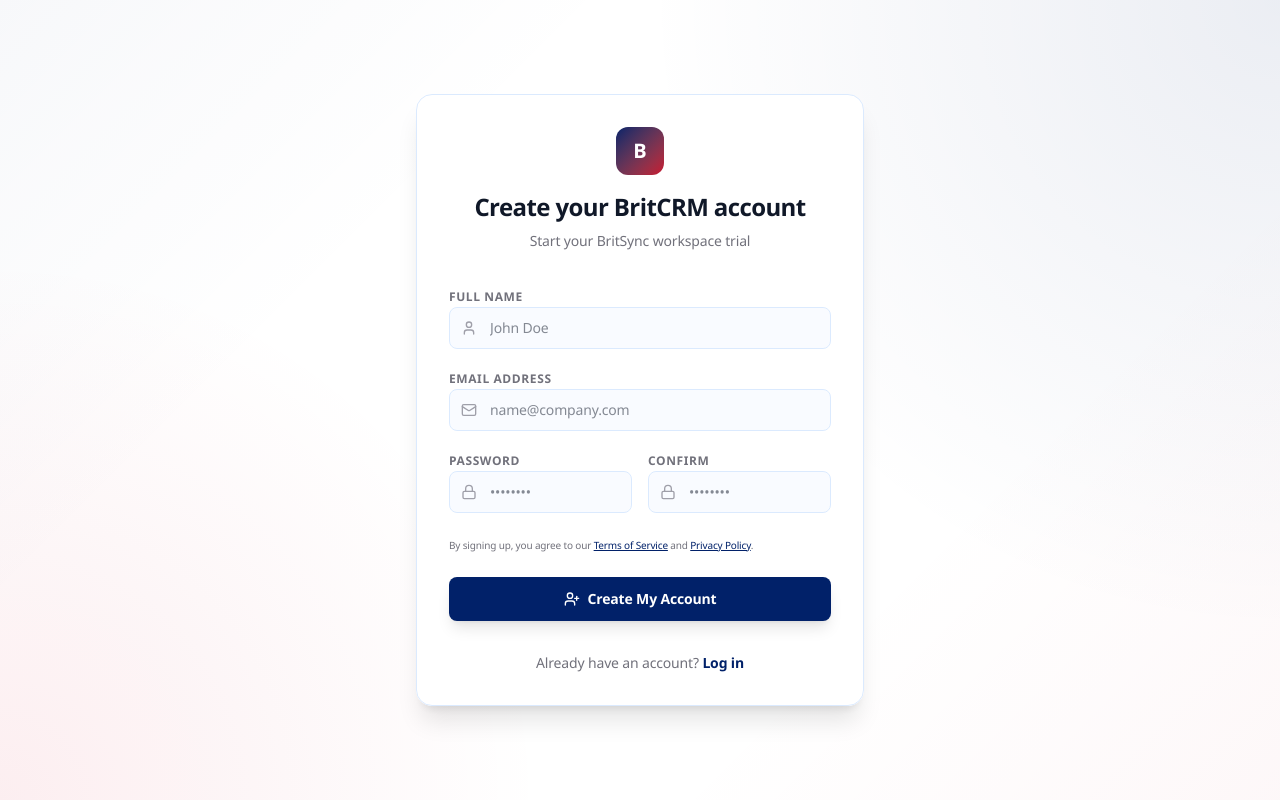
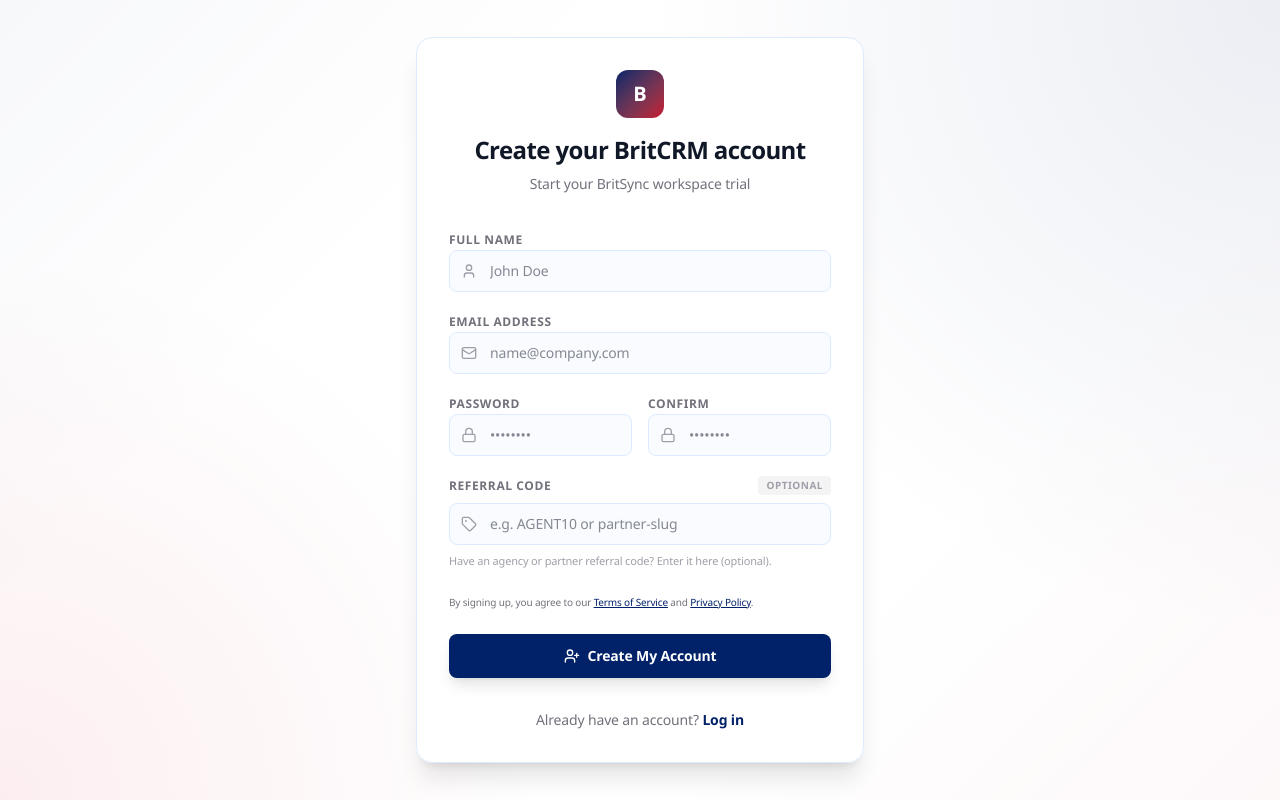
Before and after one commit to britsync07-prog/crm, a Next.js app: page /signup in a window 1280 px wide. Built offline with nearby package versions, Linux system fonts and the light colour scheme; no server answers; the database is empty.

Commit message:
feat(signup): add visible optional referral code input field with auto-prefill and graceful attribution

```diff
--- a/src/app/auth-actions.ts
+++ b/src/app/auth-actions.ts
@@ -53,7 +53,9 @@
   const confirmPassword = formData.get("confirmPassword") as string;
   const inviteToken = formData.get("inviteToken") as string;
   const cookieStore = await cookies();
-  const refCode = ((formData.get("ref") as string) || cookieStore.get("britcrm_ref")?.value || "").trim();
+  const formRef = (formData.get("ref") as string)?.trim();
+  const cookieRef = cookieStore.get("britcrm_ref")?.value?.trim();
+  const refCode = formRef || cookieRef || "";
 
   if (password !== confirmPassword) {
     return { error: "Passwords do not match" };
--- a/src/app/signup/page.tsx
+++ b/src/app/signup/page.tsx
@@ -3,8 +3,8 @@
 import { signupAction } from "@/app/auth-actions";
 import Link from "next/link";
 import { useSearchParams } from "next/navigation";
-import { Mail, Lock, User, UserPlus } from "lucide-react";
-import { useActionState, Suspense } from "react";
+import { Mail, Lock, User, UserPlus, Tag } from "lucide-react";
+import { useActionState, Suspense, useState, useEffect } from "react";
 
 const initialState = { error: null };
 
@@ -12,8 +12,28 @@
   const searchParams = useSearchParams();
   const inviteToken = searchParams.get("invite") ?? "";
   const callbackUrl = searchParams.get("callbackUrl") ?? "";
-  const refCode = searchParams.get("ref") ?? "";
+  const queryRef =
+    searchParams.get("ref") ||
+    searchParams.get("referral") ||
+    searchParams.get("agency") ||
+    "";
+
+  const [refCode, setRefCode] = useState(queryRef);
   const [state, formAction] = useActionState(signupAction as any, initialState);
+
+  // If no referral query param is present, inspect client cookie to pre-fill
+  useEffect(() => {
+    if (!queryRef && typeof document !== "undefined") {
+      const match = document.cookie.match(/(?:^|;\s*)britcrm_ref=([^;]+)/);
+      if (match && match[1]) {
+        try {
+          setRefCode(decodeURIComponent(match[1]));
+        } catch {
+          setRefCode(match[1]);
+        }
+      }
+    }
+  }, [queryRef]);
 
   return (
     <div className="min-h-screen bg-[radial-gradient(circle_at_top_left,rgba(1,33,105,0.14),transparent_42%),radial-gradient(circle_at_bottom_right,rgba(200,16,46,0.14),transparent_42%),#f7f9ff] dark:bg-slate-950 flex items-center justify-center p-6">
@@ -39,7 +59,6 @@
 
           {inviteToken && <input type="hidden" name="inviteToken" value={inviteToken} />}
           {callbackUrl && <input type="hidden" name="callbackUrl" value={callbackUrl} />}
-          {refCode && <input type="hidden" name="ref" value={refCode} />}
 
           <div className="space-y-4">
             <div className="space-y-2">
@@ -96,6 +115,32 @@
                 </div>
               </div>
             </div>
+
+            {/* Optional Referral Code Input */}
+            <div className="space-y-2 pt-1">
+              <div className="flex items-center justify-between">
+                <label className="text-xs font-bold text-zinc-500 uppercase tracking-wider">
+                  Referral Code
+                </label>
+                <span className="text-[10px] font-bold text-zinc-400 uppercase tracking-wider bg-zinc-100 dark:bg-zinc-800 px-2 py-0.5 rounded">
+                  Optional
+                </span>
+              </div>
+              <div className="relative">
+                <Tag className="absolute left-3 top-1/2 -translate-y-1/2 w-4 h-4 text-zinc-400" />
+                <input
+                  name="ref"
+                  type="text"
+                  value={refCode}
+                  onChange={(e) => setRefCode(e.target.value)}
+                  placeholder="e.g. AGENT10 or partner-slug"
+                  className="w-full pl-10 pr-4 py-2.5 rounded-lg border border-blue-100 dark:border-blue-900/30 bg-blue-50/40 dark:bg-blue-950/20 focus:outline-none focus:ring-2 focus:ring-[#012169] transition-all text-sm font-mono placeholder:font-sans"
+                />
+              </div>
+              <p className="text-[11px] text-zinc-400">
+                Have an agency or partner referral code? Enter it here (optional).
+              </p>
+            </div>
           </div>
 
           <div className="text-[10px] text-zinc-500 leading-relaxed">
--- a/src/lib/referral.ts
+++ b/src/lib/referral.ts
@@ -257,11 +257,20 @@
 }): Promise<boolean> {
   await ensureReferralTables();
   try {
-    // Look up link by ID or code
+    const raw = (params.referralCodeOrId || "").trim();
+    if (!raw) return false;
+    const sanitized = sanitizeReferralCode(raw);
+
+    // Look up link by ID, raw code, or sanitized code (case-insensitive)
     const rows = await prisma.$queryRawUnsafe<any[]>(
-      `SELECT * FROM "ReferralLink" WHERE "id" = ? OR LOWER("code") = LOWER(?) LIMIT 1`,
-      params.referralCodeOrId,
-      params.referralCodeOrId
+      `SELECT * FROM "ReferralLink"
+       WHERE "id" = ?
+          OR LOWER("code") = LOWER(?)
+          OR LOWER("code") = LOWER(?)
+       LIMIT 1`,
+      raw,
+      raw,
+      sanitized
     );
 
     if (!rows || rows.length === 0) return false;
```
